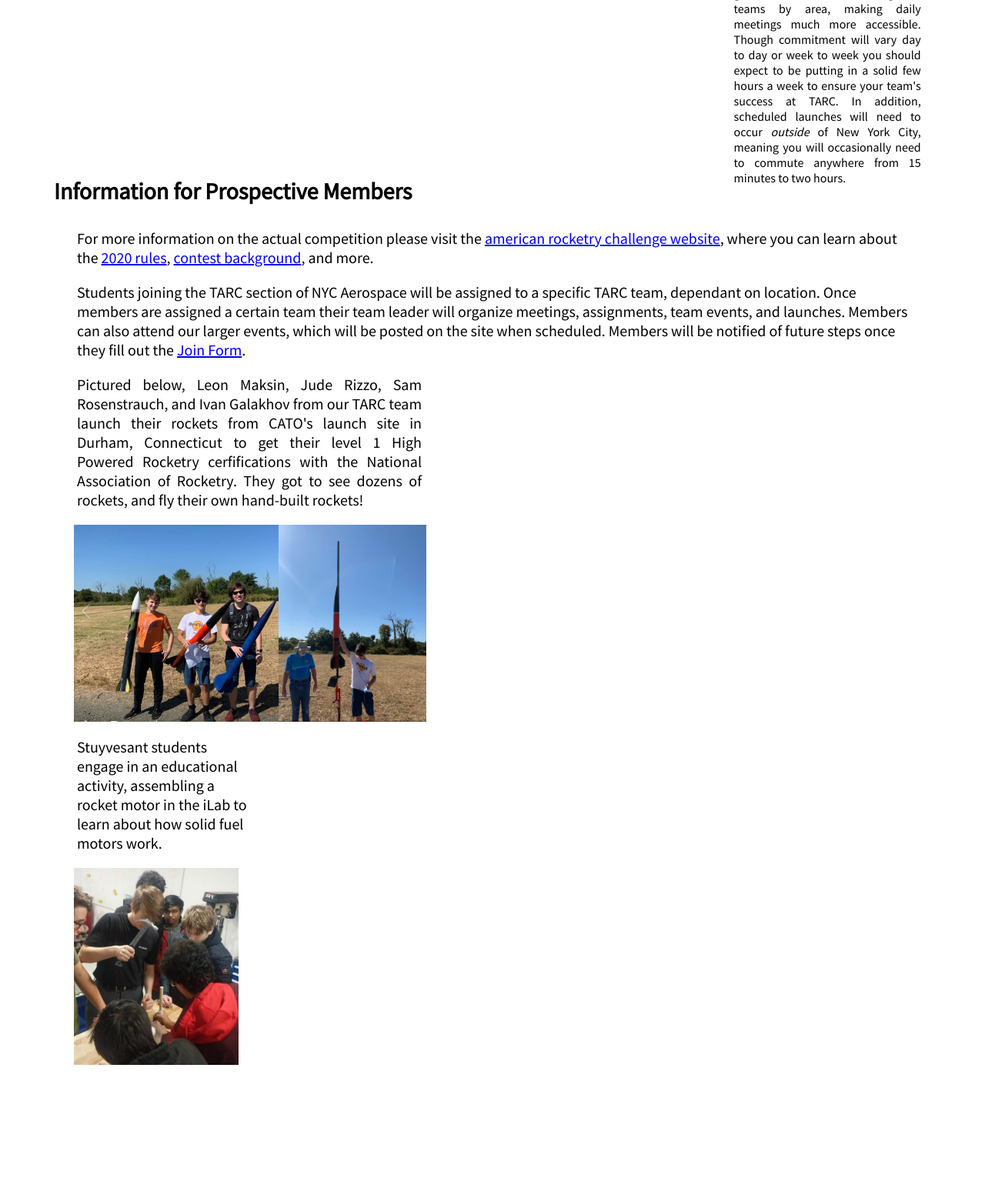
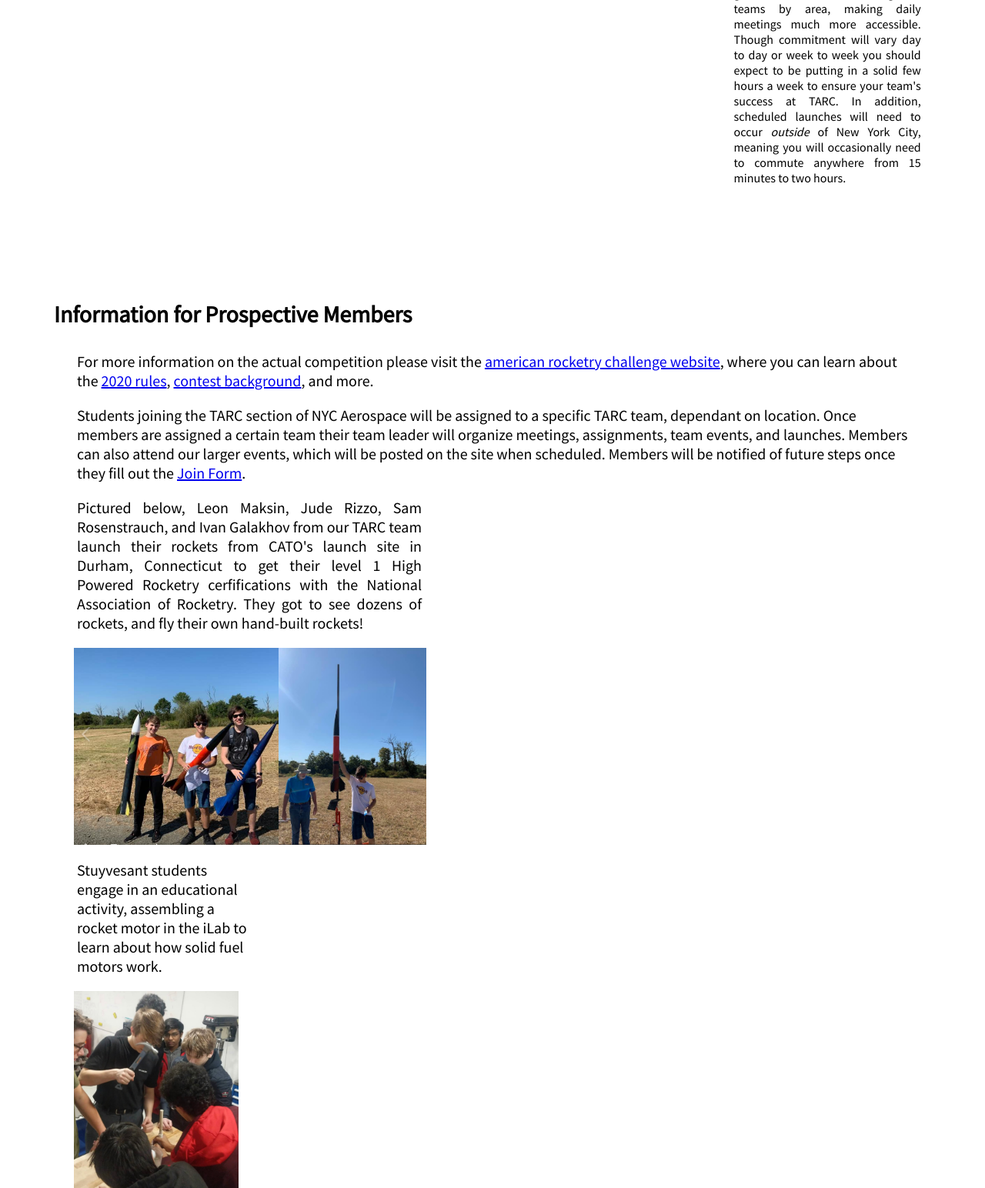
Before and after one commit to leonmaksin/NYC_Aerospace, a Flask app: page /tarc in a window 1280 px wide. Shown: the part 919-2463 px from the top of the page at 77% size. Before the commit the page ends 2303 px from the top, so only its background shows below. Run offline with Flask 2, Linux system fonts and the light colour scheme.

Commit message:
Update tarc.html

```diff
--- a/templates/tarc.html
+++ b/templates/tarc.html
@@ -35,7 +35,8 @@
     </div>
   </div>
 </div>
-<div class="more-info-page" style="margin-top: 30vh;">
+
+<div class="more-info-page" style="margin-top: 50vh;">
   <p id="content-title-main">Information for Prospective Members</p>
   <p id="regular-text">For more information on the actual competition please visit the <a href="https://rocketcontest.org/" target="_blank">american rocketry challenge website</a>, where you can learn about the <a href="https://3384f12ld0l0tjlik1fcm68s-wpengine.netdna-ssl.com/wp-content/uploads/2019/05/Event-Rules-TARC-2020-Final-as-of-18-May-2019.doc.pdf" target="_blank">2020 rules</a>, <a href="https://rocketcontest.org/about-the-contest/background/" target="_blank">contest background</a>, and more.</p>
   <p id="regular-text">Students joining the TARC section of NYC Aerospace will be assigned to a specific TARC team, dependant on location. Once members are assigned a certain team their team leader will organize meetings, assignments, team events, and launches. Members can also attend our larger events, which will be posted on the site when scheduled. Members will be notified of future steps once they fill out the <a href="/join"">Join Form</a>.</p>
```
